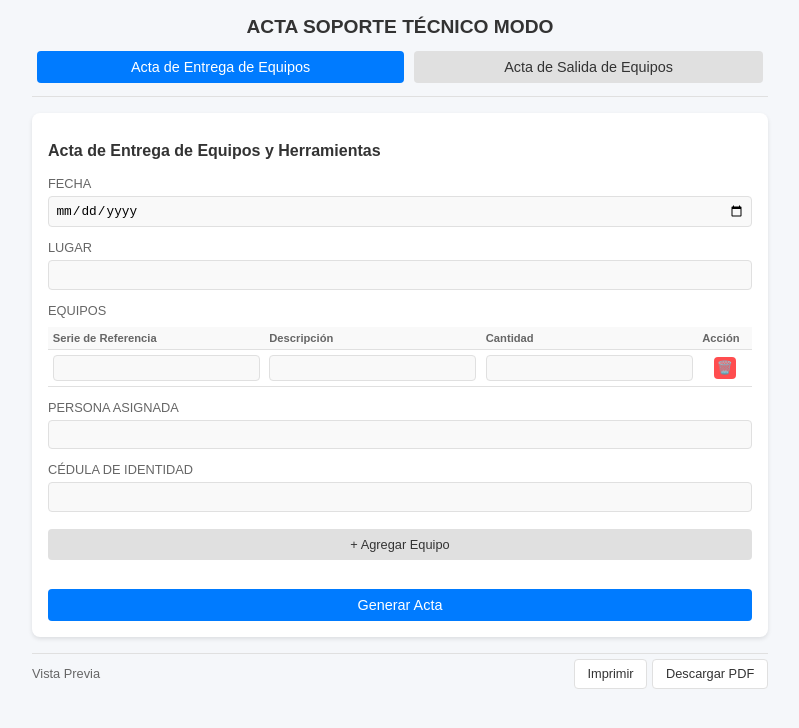
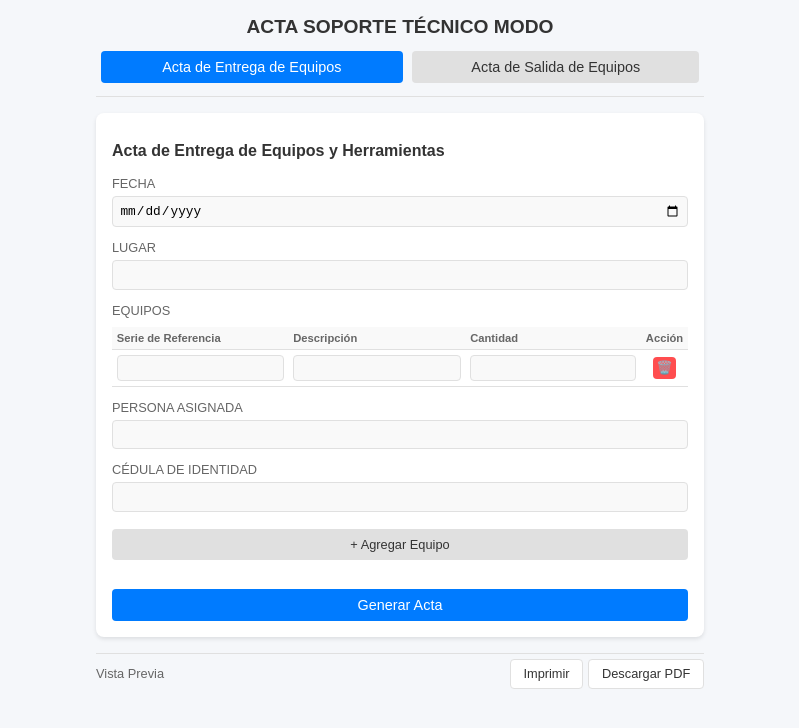
Before and after one commit to isangelgg2822/soporte-actas, a React (Create React App) app: page / in a window 1280 px wide. Shown: the top 728 px of the page, without its empty margins (240-1039 px from the left). Built offline with nearby package versions, Linux system fonts and the light colour scheme.

Commit message:
ajuste formulario ancho1

```diff
--- a/src/App.css
+++ b/src/App.css
@@ -6,7 +6,7 @@ body {
   }
 
   .App {
-    max-width: 60%;
+    max-width: 50%;
     margin: 0 auto;
     padding: 1rem;
     box-sizing: border-box;
```
